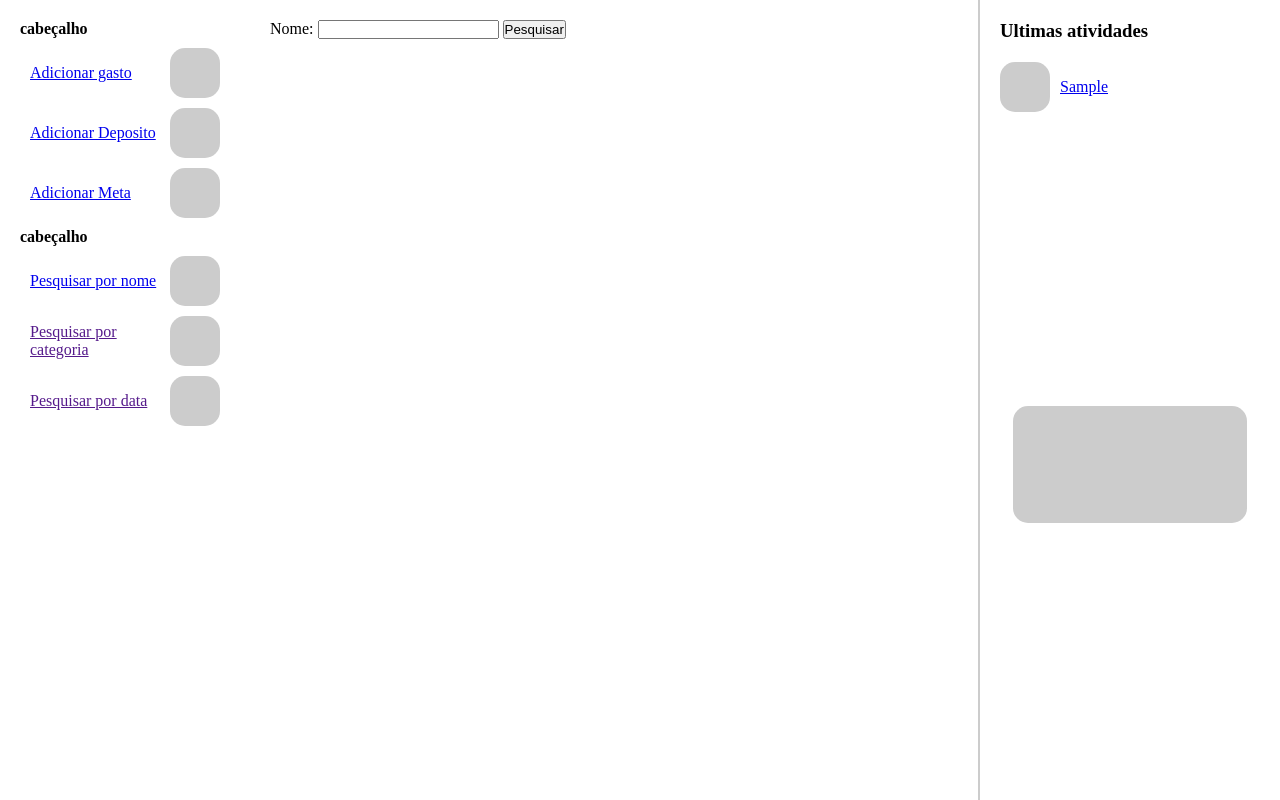
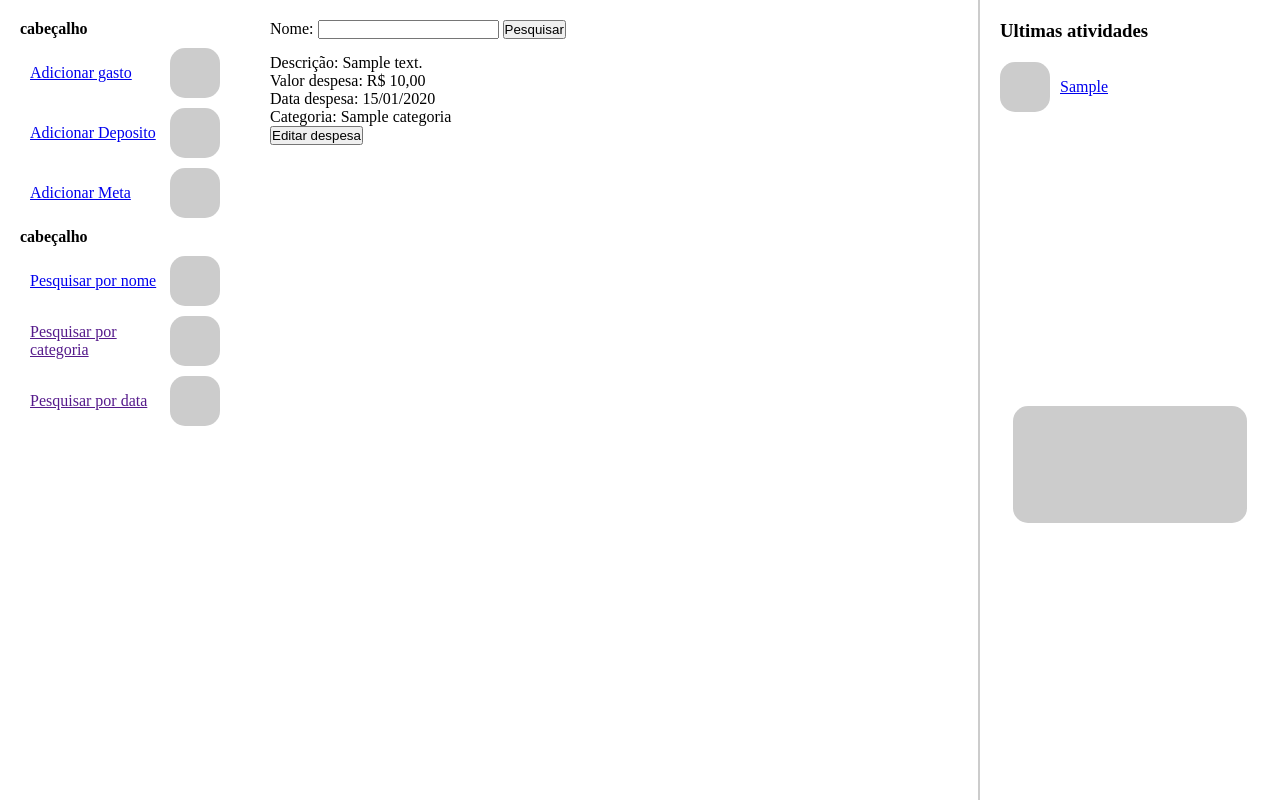
Before and after one commit to Graciano-B-L-Junior/cdmp_django, a Django app: template CDMP_APP/templates/CDMP_APP/view_all_despesas.html in a window 1280 px wide. Run offline with Django 4.2, Linux system fonts and the light colour scheme; the template is opened without the code that fills it: values that come from a table or form of the project are taken from there, others are empty; tables that the repository leaves empty hold one stand-in row (values such as "Sample post").

Commit message:
criando tela de editar despesa e funcionalidade de edição

```diff
--- /dev/null
+++ b/CDMP_APP/static/CDMP_APP/css/style_all_despesas.css
@@ -0,0 +1,7 @@
+section.greater-data{
+    display: flex !important;
+    flex-direction: column;
+}
+.edit-despesa button{
+    cursor: pointer;
+}
--- a/CDMP_APP/templates/CDMP_APP/view_all_despesas.html
+++ b/CDMP_APP/templates/CDMP_APP/view_all_despesas.html
@@ -1,7 +1,7 @@
 {% extends "includes/base.html"%}
 {% load static %}
 {%block head-content%}
-
+<link rel="stylesheet" href="{% static 'CDMP_APP/css/style_all_despesas.css' %}">
 {%endblock%}
 {%block greater-data%}
 <form action="" method="POST">
@@ -9,16 +9,32 @@
     {{ form }}
     <input type="submit" value="Pesquisar">
 </form>
-
+{% if despesas%}
+    {% for despesa in despesas %}
+    <div class="info-meta">
+        <p class="nome-despesa">Descrição: {{despesa.descricao}}</p>
+        <p>Valor despesa: <span class="valor">{{despesa.valor}}</span></p>
+        <p>Data despesa: <span class="data">{{despesa.data_despesa|date:"j/m/Y"}}</span></p>
+        <p>Categoria: <span class="data">{{despesa.categoria}}</span></p>
+        <div class="edit-despesa">
+            <button type="button" id="{{despesa.pk}}" onclick="">Editar despesa</button>
+        </div>
+    </div>
+    {% endfor %}
+{% endif %}
 {%endblock%}
 {%block other-content%}
 <script>
-    `let valor = parseFloat(document.querySelector("span.valor-inicio").innerHTML)
-    valor = valor.toLocaleString('pt-br',{style: 'currency', currency: 'BRL'});
-    document.querySelector("span.valor-inicio").innerHTML = valor
-
-    valor = parseFloat(document.querySelector("span.valor-final").innerHTML)
-    valor = valor.toLocaleString('pt-br',{style: 'currency', currency: 'BRL'});
-    document.querySelector("span.valor-final").innerHTML = valor`
+    let all = document.querySelectorAll("span.valor")
+    all.forEach((el)=>{
+        let valor = parseFloat(el.innerHTML)
+        valor = valor.toLocaleString('pt-br',{style: 'currency', currency: 'BRL'});
+        el.innerHTML = valor
+    })
+    document.querySelectorAll(".edit-despesa button").forEach((el)=>{
+        el.addEventListener('click',()=>{
+            window.location.href = "{% url 'edit_despesa' id=0 %}".replace("0",el.id)
+        })
+    })
 </script>
 {%endblock%}
--- a/CDMP_APP/urls.py
+++ b/CDMP_APP/urls.py
@@ -7,5 +7,6 @@ urlpatterns = [
     path('adicionar_deposito',views.add_deposito,name='add_deposito'),
     path('adicionar_meta',views.add_meta_financeira,name="add_meta"),
     path('vizualizar_historico/<int:id>',views.treat_route,name="view_history"),
-    path('vizualizar_gastos',views.view_all_gastos,name="view_all_gastos")
+    path('vizualizar_gastos',views.view_all_despesas,name="view_all_gastos"),
+    path('editar_despesa/<int:id>',views.edit_despesa,name="edit_despesa")
 ]
```
Also changed, not shown: CDMP_APP/views.py (+28 -4 lines).
